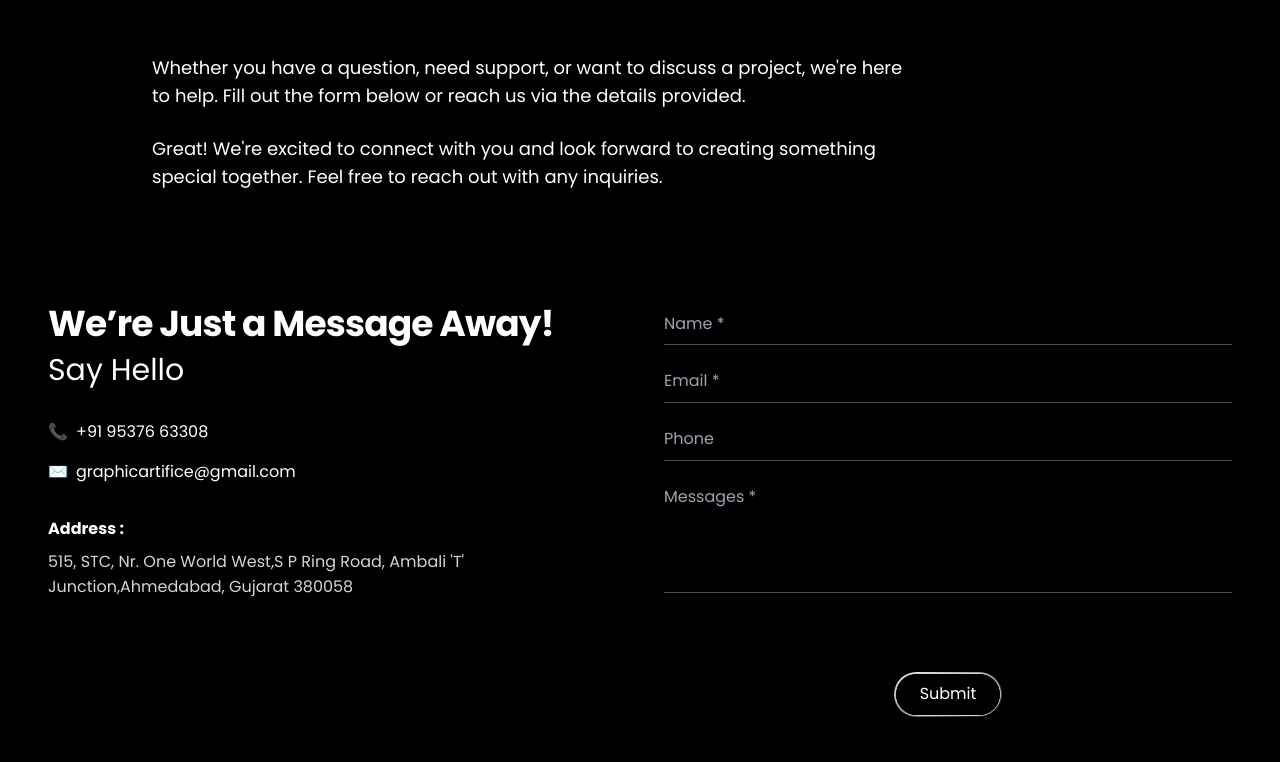
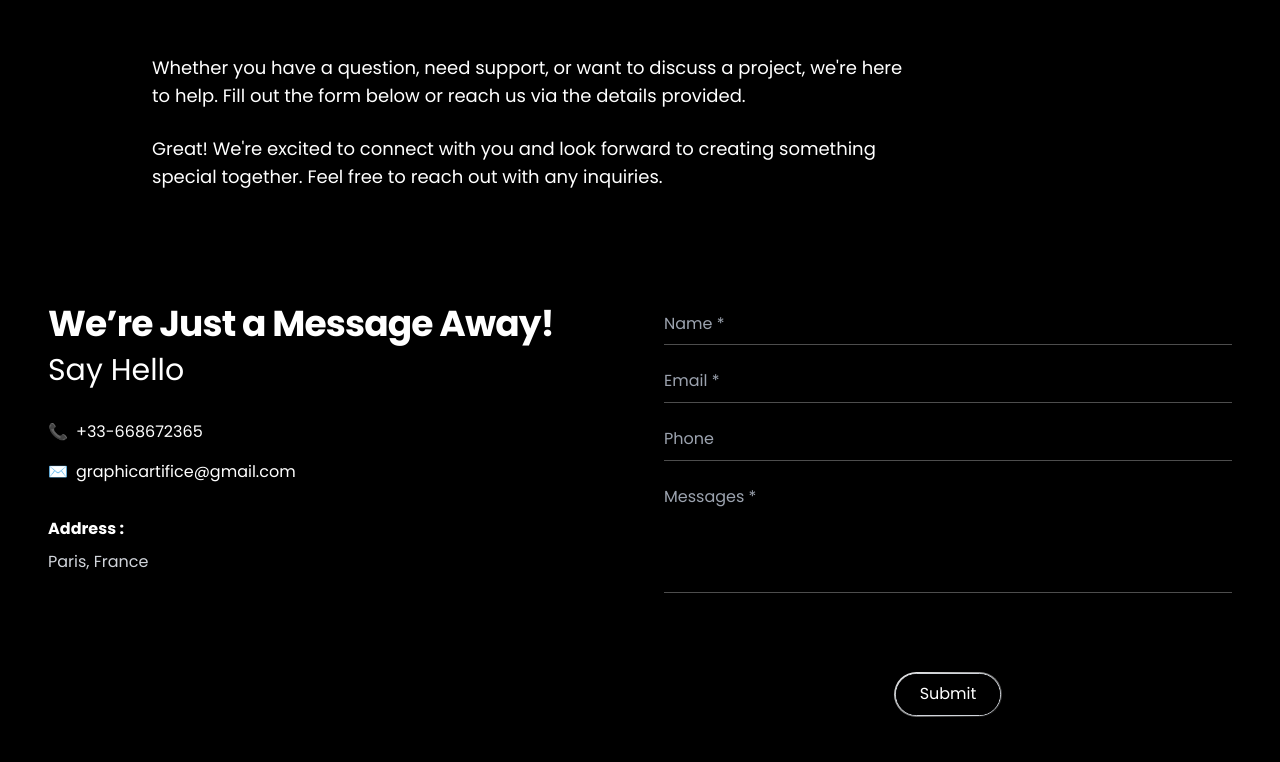
Before and after one commit to artificeatelier/Artifice, a React (Create React App) app: page /#/contact in a window 1280 px wide. Shown: the part 398-1160 px from the top of the page. Built offline with nearby package versions, Linux system fonts and the light colour scheme.

Commit message:
Web Complete

```diff
--- a/src/features/ContactUs/ContactUs.jsx
+++ b/src/features/ContactUs/ContactUs.jsx
@@ -65,13 +65,13 @@ return (
           <div className="space-y-4">
             <p className="flex items-center transition-transform ">
               <span className="mr-2">📞</span>
-              <a href="tel:+919537663308" className="hover:text-gray-300">
-                +91 95376 63308
+              <a href="tel:+33668672365" className="hover:text-gray-300">
+                +33-668672365
               </a>
             </p>
             <p className="flex items-center transition-transform ">
               <span className="mr-2">✉️</span>
-              <a href="mailto:info@artificestudio.com" className="hover:text-gray-300">
+              <a href="mailto:graphicartifice@gmail.com" className="hover:text-gray-300">
                 graphicartifice@gmail.com
               </a>
             </p>
@@ -80,7 +80,7 @@ return (
           <div>
             <p className="font-bold mb-2">Address :</p>
             <p className="text-gray-300">
-              515, STC, Nr. One World West,S P Ring Road, Ambali 'T' Junction,Ahmedabad, Gujarat 380058
+              Paris, France
             </p>
           </div>
 
```
